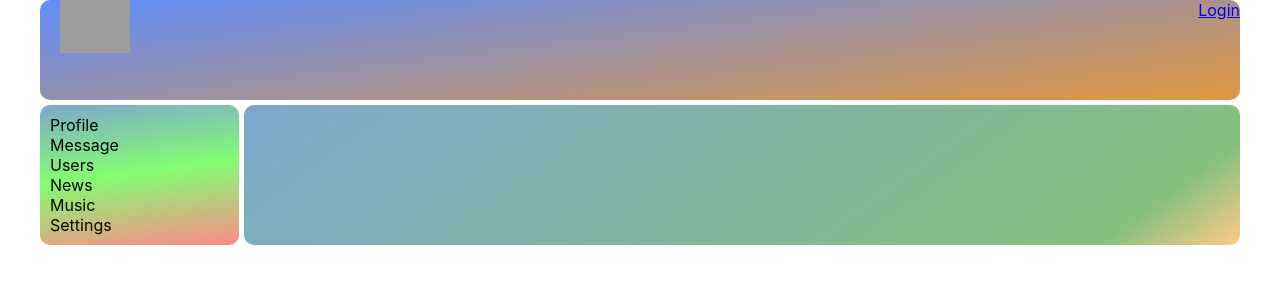
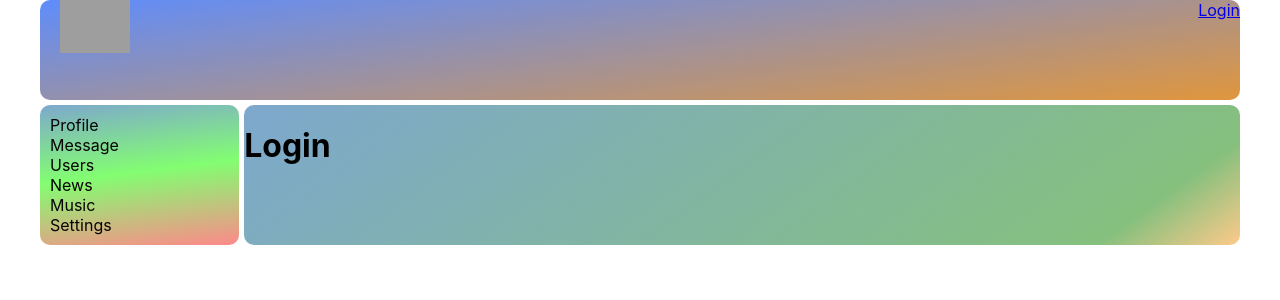
Before and after one commit to evgenijkadyrov/social-network-react-ts, a React (Create React App) app: page /login in a window 1280 px wide. Shown: the top 300 px of the page. Built offline with nearby package versions, Linux system fonts and the light colour scheme; no server answers; grey boxes are pictures that could not be loaded.

Commit message:
68 add isAuth to profile, messages

```diff
--- a/src/App.tsx
+++ b/src/App.tsx
@@ -9,6 +9,7 @@ import {DialogsContainer} from "./components/Dialogs/DialogsContainer";
 import {UsersContainer} from "./components/Users/UsersContainer";
 import ProfileContainer from "./components/Profile/ProfileContainer";
 import HeaderContainer from "./components/Header/HeaderContainer";
+import {Login} from "./components/Login/Login";
 
 type AppPropsType = {}
 
@@ -32,6 +33,7 @@ const App = (props: AppPropsType) => {
                     <Route path={'/news/*'} element={<News/>}/>
                     <Route path={'/music/*'} element={<Music/>}/>
                     <Route path={'/settings/*'} element={<Settings/>}/>
+                    <Route path={'/login'} element={<Login/>}/>
                 </Routes>
 
             </div>
--- a/src/components/Dialogs/Dialogs.tsx
+++ b/src/components/Dialogs/Dialogs.tsx
@@ -1,6 +1,6 @@
 import React, {ChangeEvent, createRef} from "react";
 import s from './Dialogs.module.css';
-import {Link} from "react-router-dom";
+import {Link, Navigate} from "react-router-dom";
 import {InitialStateType} from "../../redux/dialogs-reducer";
 
 
@@ -8,6 +8,7 @@ type DialogsPropsType = {
     dialogsPage: InitialStateType
     addAnswerActionCreator: () => void
     updateNewMessageText: (newText: string) => void
+    isAuth:boolean
 }
 type DialogItemPropsType = {
     name: string,
@@ -49,7 +50,7 @@ export const Dialogs = (props: DialogsPropsType) => {
         let newMesText = e.currentTarget.value
         props.updateNewMessageText(newMesText)
     }
-
+if (!props.isAuth) return <Navigate to={'/login'}/>
     return (
         <div className={s.dialogs}>
             <div className={s.dialogs_items}>
--- a/src/components/Dialogs/DialogsContainer.tsx
+++ b/src/components/Dialogs/DialogsContainer.tsx
@@ -8,6 +8,7 @@ import {AppStateType} from "../../redux/redux-store";
 const mapStateToProps=(state:AppStateType)=>{
     return {
         dialogsPage: state.dialogsPage,
+        isAuth: state.auther.isAuth
     }
 }
 const mapDispatchToProps=(dispatch:Dispatch) =>{
--- a/src/components/Header/HeaderContainer.tsx
+++ b/src/components/Header/HeaderContainer.tsx
@@ -23,7 +23,7 @@ class HeaderContainer extends React.Component<HeaderContainerPropsType, InitialS
 
 type mapStateToPropsType = {
     login: string | null
-    isAuth?: boolean
+    isAuth: boolean
 
 }
 let mapStateToProps = (state: AppStateType): mapStateToPropsType => {
--- /dev/null
+++ b/src/components/Login/Login.tsx
@@ -0,0 +1,9 @@
+import React from 'react';
+
+export const Login = () => {
+    return (
+        <div>
+            <h1>Login</h1>
+        </div>
+    );
+};
--- a/src/components/Profile/ProfileContainer.tsx
+++ b/src/components/Profile/ProfileContainer.tsx
@@ -1,5 +1,5 @@
 import React, {JSXElementConstructor} from 'react';
-import {useLocation, useNavigate, useParams} from 'react-router-dom'
+import {useLocation, useNavigate, useParams,Navigate} from 'react-router-dom'
 import Profile from "./Profile";
 import axios from "axios";
 import {connect} from "react-redux";
@@ -33,6 +33,7 @@ export type UserProfileType = {
 
 type mapStateToPropsType = {
     profile: UserProfileType | null
+    isAuth:boolean
 }
 type mapDispatchToPropsType = {
 
@@ -56,6 +57,7 @@ export class ProfileContainer extends React.Component<PropsType, initialStateTyp
     }
 
     render() {
+        if(!this.props.isAuth) return <Navigate to ='/login'/>
         return <div>
             <Profile {...this.props} profile={this.props.profile}/>
 
@@ -82,7 +84,8 @@ export const withRouter = (Component: JSXElementConstructor<any>): JSXElementCon
 
 
 let mapStateToProps = (state: AppStateType): mapStateToPropsType => ({
-    profile: state.profilePage.profile
+    profile: state.profilePage.profile,
+    isAuth:state.auther.isAuth
 })
 
 
--- a/src/redux/auther-reducer.ts
+++ b/src/redux/auther-reducer.ts
@@ -16,7 +16,7 @@ export type SetUserDataType = {
         id: number | null,
         login: string | null,
         email: string | null,
-        isAuth?: boolean
+        isAuth: boolean
     }
 
 }
@@ -24,7 +24,7 @@ export type InitialStateType = {
     id: number | null,
     login: string | null,
     email: string | null,
-    isAuth?: boolean
+    isAuth: boolean
 
 }
 
@@ -39,21 +39,21 @@ export const autherReducer = (state: InitialStateType = initialState, action: Ac
     }
 }
 
-export const setUserData = (id: number, login: string, email: string): SetUserDataType => ({
+export const setUserData = (id: number, login: string, email: string, isAuth:boolean): SetUserDataType => ({
     type: 'SET_USER_DATA',
-    data: {id, login, email}
+    data: {id, login, email,isAuth}
 })
 
 //thunk
 
-export const getAuthUserData = () => {
+export const getAuthUserData = (isAuth:boolean) => {
     return (dispatch: Dispatch) => {
         usersAPI.authMe()
             .then(response => {
 
                 if (response.data.resultCode === 0) {
                     let {id, login, email} = response.data.data
-                    dispatch(setUserData(id, login, email))
+                    dispatch(setUserData(id, login, email,isAuth))
 
                 }
             })
```
